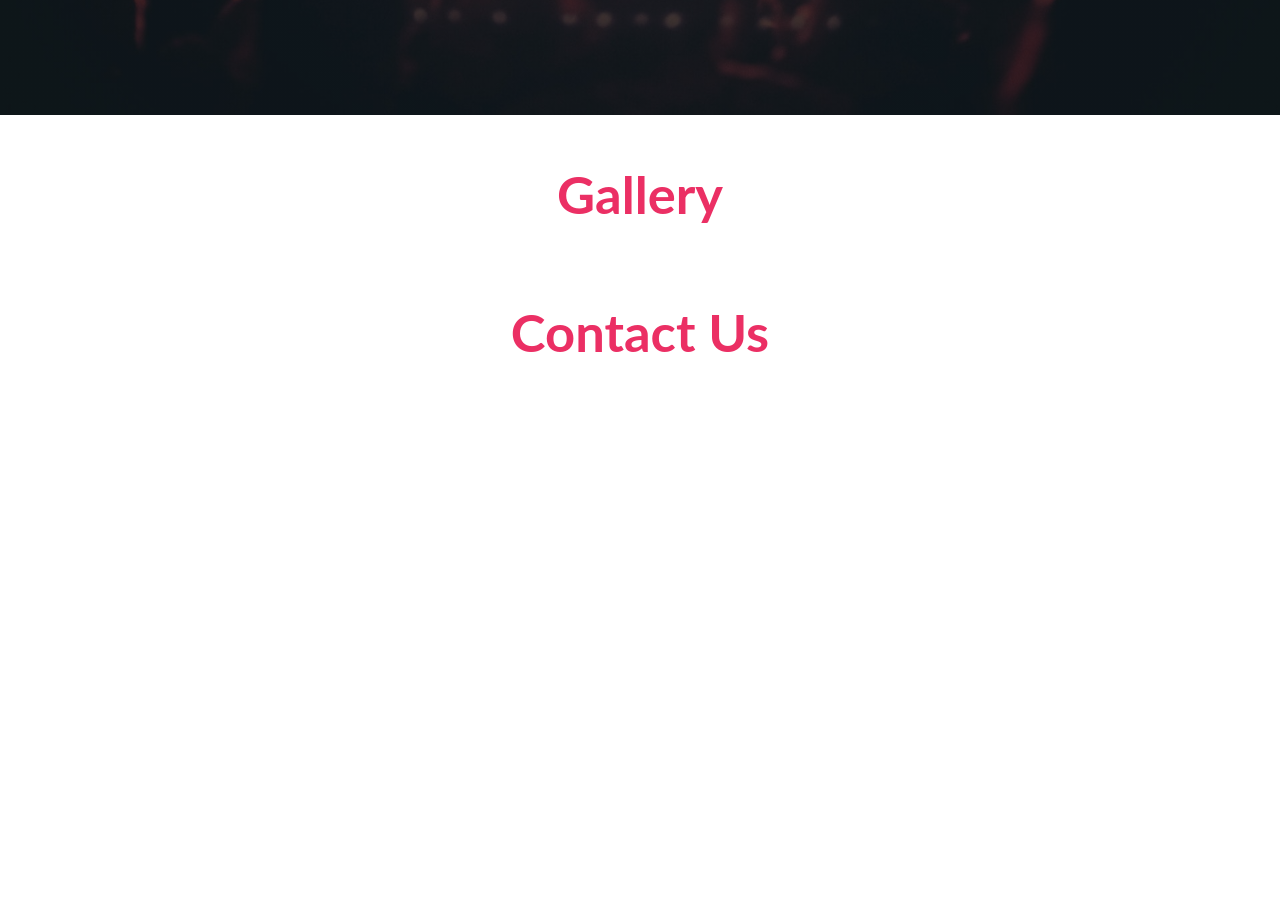
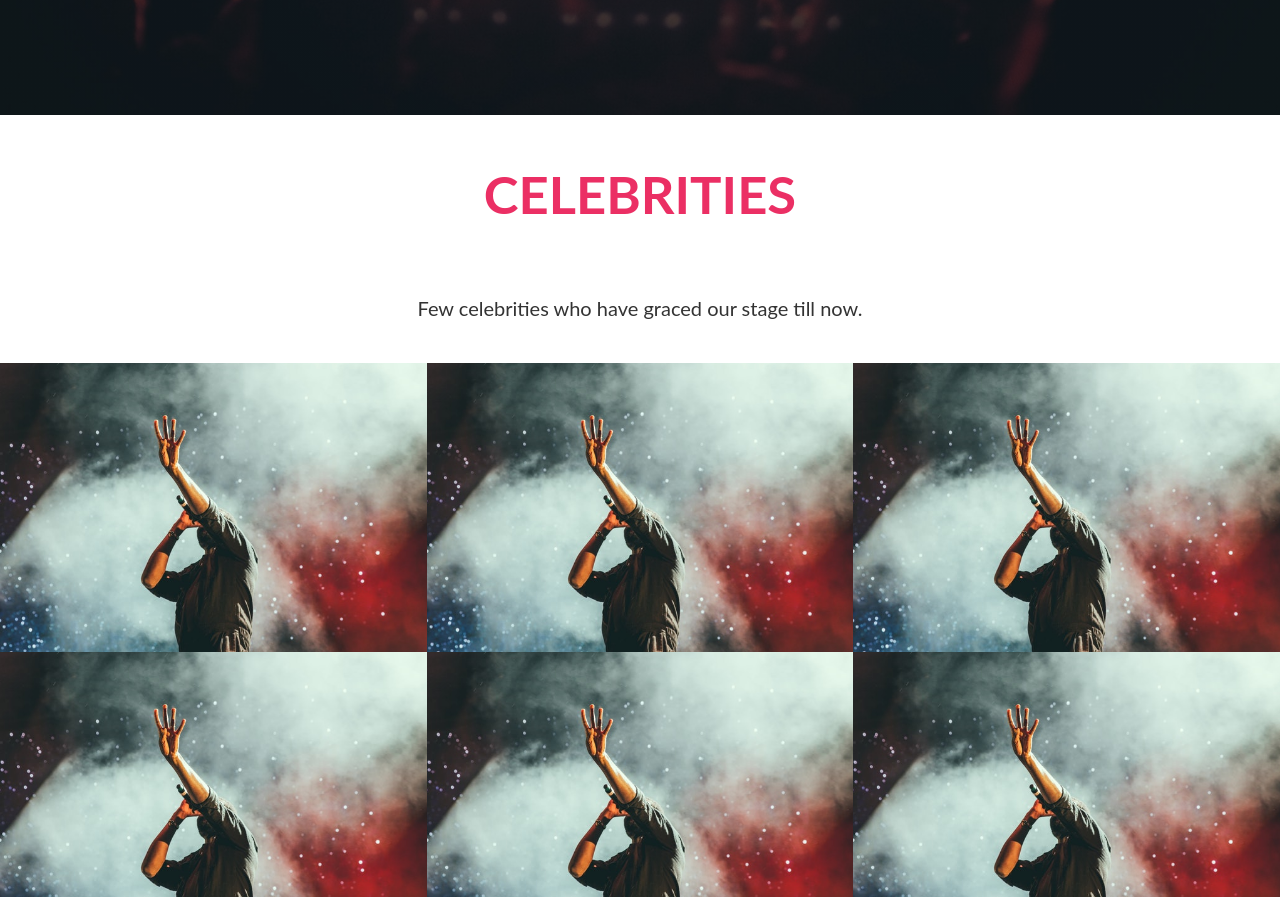
Before and after one commit to NIT-Meghalaya/Shishir-2020, a Next.js app: page / in a window 1280 px wide. Shown: the part 1903-2800 px from the top of the page. Before the commit the page ends 2295 px from the top, so only its background shows below. Built offline with nearby package versions, Linux system fonts and the light colour scheme.

Commit message:
completed Celebrity Gallery

```diff
--- a/pages/index.js
+++ b/pages/index.js
@@ -3,8 +3,8 @@ import "../public/styles/index.scss";
 import Header from '../ui/header/header';
 import SecondaryHeading from '../ui/secondary-heading/secondary-heading';
 import AboutUs from '../ui/about-us/about-us';
-
-import EventsSection from '../ui/events-section';
+import EventsSection from '../ui/events-section/events-section';
+import CelebrityGallery from '../ui/celebrity-gallery/celebrity-gallery';
 
 import absoluteUrl from './../lib/absolute_url';
 import '../public/events.json'
@@ -13,12 +13,13 @@ import '../public/events.json'
 const App = ({ events }) => (
   <React.Fragment>
     <Header />
-    <SecondaryHeading title="About Us" />
+    <SecondaryHeading title="About" />
     <AboutUs />
     <SecondaryHeading title="Events" />
     <EventsSection/>
-    <SecondaryHeading title="Gallery" />
-    <SecondaryHeading title="Contact Us" />
+    <SecondaryHeading title="Celebrities" />
+    <CelebrityGallery/>
+    <SecondaryHeading title="Contact" />
   </React.Fragment>
 );
 
--- a/sass/base/_base.scss
+++ b/sass/base/_base.scss
@@ -26,6 +26,8 @@ body{
     font-weight: 300;
     color:$text-color;
     line-height: 1.5;
+    overflow-x:hidden;
+
 }
 a{
     text-decoration:none;
--- a/sass/base/_typography.scss
+++ b/sass/base/_typography.scss
@@ -4,6 +4,7 @@
   text-align: center;
   margin-top: 2rem;
   padding:2rem 0;
+  text-transform: uppercase;
   @include respond(large-desktop) {
     font-size: 4rem;
   }
@@ -32,3 +33,9 @@
     font-size: 1.8rem;
   }
 }
+
+.sub-heading{
+  font-size:2rem;
+  text-align:center;
+  margin:4rem;
+}
--- a/sass/base/_utilities.scss
+++ b/sass/base/_utilities.scss
@@ -17,6 +17,9 @@
     margin-top:6rem !important;
 }
 
+.u-center-text{
+    text-align:center;
+}
 .container{
     max-width:114rem;
     margin:0 auto;
--- a/ui/about-us/about-us.styles.scss
+++ b/ui/about-us/about-us.styles.scss
@@ -13,4 +13,5 @@
    @include respond(phone-sm){
     padding:2rem 0rem;
   }
+
 }
--- /dev/null
+++ b/ui/celebrity-gallery/celebrity-gallery.js
@@ -0,0 +1,43 @@
+import './celebrity-gallery.styles.scss';
+
+const CelebrityGallery = () => {
+    return (
+
+        <section className="gallery-section">
+            <p className="paragraph u-center-text u-margin-top-medium u-margin-bottom-medium">
+                Few celebrities who have graced our stage till now.
+            </p>
+
+            <div className="past-gallery">
+                <div className="gallery-top">
+                    <figure>
+                        <img src="/images/music.jpg" />
+
+                    </figure>
+                    <figure>
+                        <img src="/images/music.jpg" />
+                    </figure>
+                    <figure>
+                        <img src="/images/music.jpg" />
+                    </figure>
+
+                </div>
+                <div className="gallery-bottom">
+                    <figure>
+                        <img src="/images/music.jpg" />
+                    </figure>
+                    <figure>
+                        <img src="/images/music.jpg" />
+                    </figure>
+                    <figure>
+                        <img src="/images/music.jpg" />
+                    </figure>
+
+                </div>
+
+            </div>
+        </section>
+    )
+}
+
+export default CelebrityGallery;
--- /dev/null
+++ b/ui/celebrity-gallery/celebrity-gallery.styles.scss
@@ -0,0 +1,39 @@
+@import '../../sass/styles.scss';
+
+
+.past-gallery{
+    max-width:100%;
+}
+.gallery-top,.gallery-bottom{
+    background-color:black;
+    perspective: 114rem;
+    display:flex;
+    max-width:100%;
+    overflow: hidden;
+    backface-visibility: none;
+    figure{
+        overflow: hidden;
+        backface-visibility: none;
+    }
+    img{
+        width:100%;
+        height: 100%;
+
+        transform:scale(1.1);
+
+        &:hover{
+            transform:scale(1.0);
+            opacity:1;
+            filter:brightness(0.3)
+        }
+        transition:all 0.4s ease-in-out;
+
+}
+
+}
+
+.celebrity{
+    font-size:3rem;
+    color:$color-grey-light-1;
+    position: absolute;
+}
--- a/ui/events-section/events-section.styles.scss
+++ b/ui/events-section/events-section.styles.scss
@@ -8,6 +8,7 @@
     background-repeat: no-repeat;
     min-height: 80vh;
     overflow-x:hidden;
+    background-attachment: scroll;
 
     display:flex;
     justify-content: space-evenly;
--- a/ui/gallery/gallery.styles.scss
+++ /dev/null
@@ -1 +0,0 @@
-@import '../../sass/styles.scss';
```
Also changed, not shown: ui/gallery/gallery.js (deleted, +0 -15 lines), ui/events-section/events-section.js (renamed from ui/events-section/index.js).
